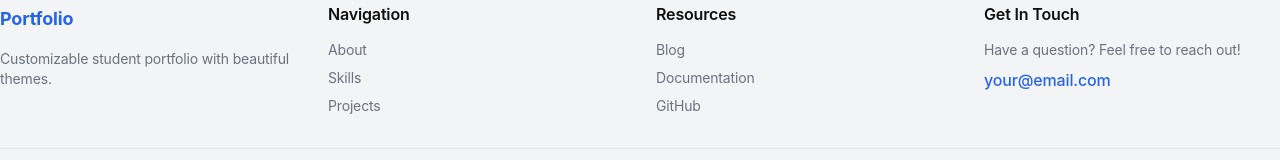
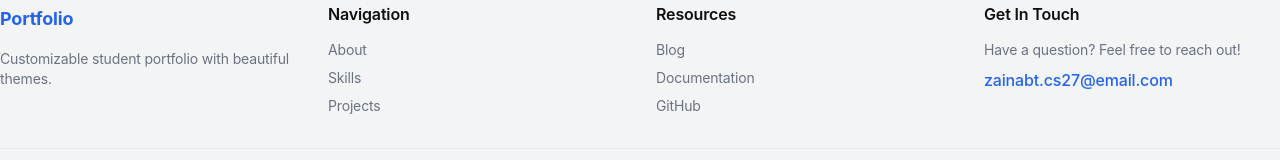
Before and after one commit to zainabtcs27-crypto/portfolio, a Next.js app: page / in a window 1280 px wide. Shown: the part 5247-5407 px from the top of the page. Built offline with nearby package versions, Linux system fonts and the light colour scheme.

Commit message:
change email in footer

```diff
--- a/components/Footer.tsx
+++ b/components/Footer.tsx
@@ -68,7 +68,7 @@ export default function Footer() {
               Have a question? Feel free to reach out!
             </p>
             <a href="mailto:your@email.com" className="text-[var(--primary)] font-medium hover:opacity-80">
-              your@email.com
+              zainabt.cs27@email.com
             </a>
           </div>
         </div>
```
